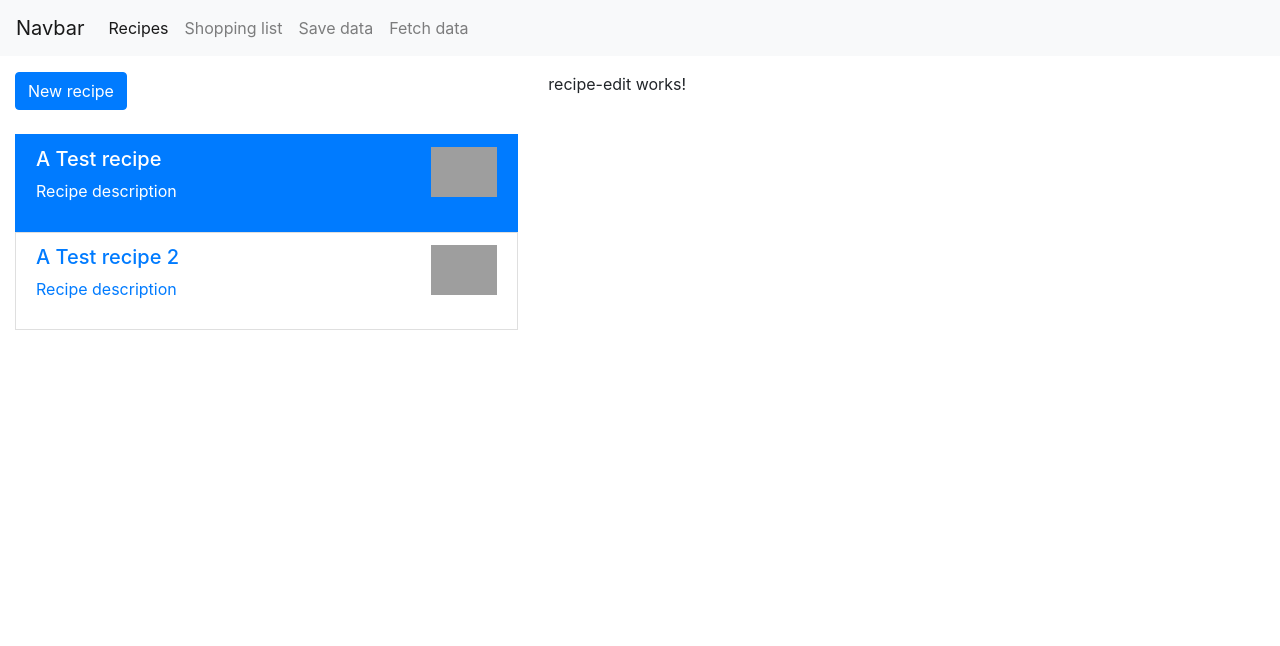
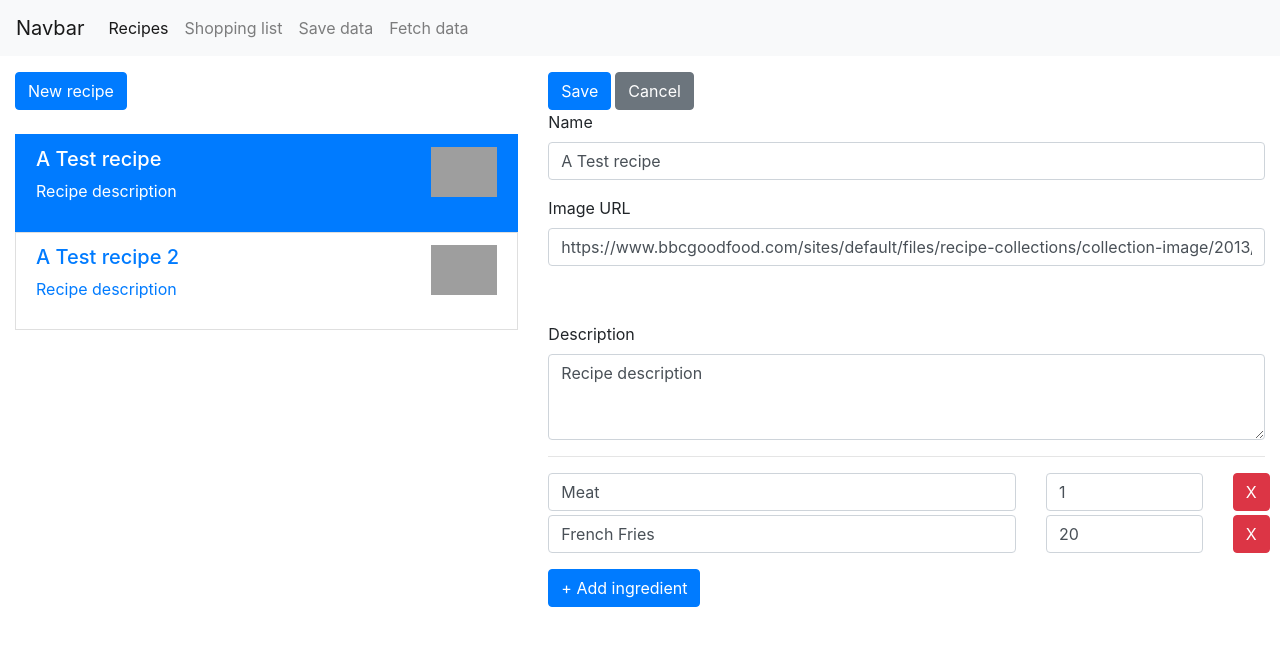
Before and after one commit to sonnck94/udemy-course, an Angular app: page /recipes/1/edit in a window 1280 px wide. Shown: the top 646 px of the page. Built offline with nearby package versions, Linux system fonts and the light colour scheme; grey boxes are pictures that could not be loaded.

Commit message:
edit recipe

```diff
--- a/src/app/app.module.ts
+++ b/src/app/app.module.ts
@@ -1,6 +1,6 @@
 import { BrowserModule } from '@angular/platform-browser';
 import { NgModule } from '@angular/core';
-import { FormsModule } from '@angular/forms';
+import { FormsModule, ReactiveFormsModule } from '@angular/forms';
 
 import { AppComponent } from './app.component';
 import { HeaderComponent } from './header/header.component';
@@ -33,6 +33,7 @@
   imports: [
     BrowserModule,
     FormsModule,
+    ReactiveFormsModule,
     AppRoutingModule,
   ],
   providers: [ShoppingListService],
--- a/src/app/recipes/recipe-edit/recipe-edit.component.css
+++ b/src/app/recipes/recipe-edit/recipe-edit.component.css
@@ -0,0 +1,3 @@
+input.ng-invalid, textarea.ng-invalid{
+  border: 1px solid red;
+}
--- a/src/app/recipes/recipe-edit/recipe-edit.component.html
+++ b/src/app/recipes/recipe-edit/recipe-edit.component.html
@@ -1 +1,76 @@
-<p>recipe-edit works!</p>
+<div class="row">
+  <div class="col-12">
+    <form [formGroup]="recipeForm" (ngSubmit)="onSubmit()">
+      <div class="row">
+        <div class="col-12">
+          <button
+            class="btn btn-primary"
+            [disabled]="!recipeForm.valid"
+          >Save</button>
+          <button class="btn btn-secondary ml-1" type="button">Cancel</button>
+        </div>
+      </div>
+      <div class="row">
+        <div class="col-12">
+          <div class="form-group">
+            <label for="" class="">Name</label>
+            <input
+              type="text"
+              class="form-control"
+              placeholder="Enter recipe name"
+              formControlName="name">
+          </div>
+          <div class="form-group">
+            <label for="" class="">Image URL</label>
+            <input
+              type="text"
+              class="form-control"
+              placeholder="Enter image path"
+              formControlName="imagePath">
+          </div>
+          <div class="form-group">
+            <img src="" alt="">
+          </div>
+          <div class="form-group">
+            <label for="" class="">Description</label>
+            <textarea
+              type="text"
+              class="form-control"
+              placeholder="Enter description"
+              rows="3"
+              formControlName="description">
+            </textarea>
+          </div>
+          <hr>
+          <div class="form-group" formArrayName="ingredients">
+            <div class="row mt-1"
+              *ngFor="let ingredient of recipeForm.get('ingredients').controls; let i = index"
+              [formGroupName]="i">
+              <div class="col-8">
+                <input
+                  type="text"
+                  class="form-control"
+                  formControlName="name">
+              </div>
+              <div class="col-3">
+                <input
+                  type="text"
+                  class="form-control"
+                  type="number"
+                  formControlName="amount">
+              </div>
+              <div class="col-1">
+                <button class="btn btn-danger">X</button>
+              </div>
+            </div>
+          </div>
+          <div class="row">
+            <div class="col-12">
+              <button class="btn btn-primary" type="button" (click)="onAddIngredient()">+ Add ingredient</button>
+            </div>
+          </div>
+        </div>
+      </div>
+    </form>
+  </div>
+</div>
--- a/src/app/recipes/recipe-edit/recipe-edit.component.ts
+++ b/src/app/recipes/recipe-edit/recipe-edit.component.ts
@@ -1,5 +1,7 @@
 import { Component, OnInit } from '@angular/core';
+import { FormArray, FormControl, FormGroup, NgForm, Validators } from '@angular/forms';
 import { ActivatedRoute, Params } from '@angular/router';
+import { RecipeService } from '../recipe.service';
 
 @Component({
   selector: 'app-recipe-edit',
@@ -7,16 +9,62 @@
   styleUrls: ['./recipe-edit.component.css']
 })
 export class RecipeEditComponent implements OnInit {
+  recipeForm: FormGroup;
+  editMode: boolean = false;
+  id: number;
 
-  constructor(private route: ActivatedRoute) { }
+  constructor(private route: ActivatedRoute,private recipeServive: RecipeService) { }
 
   ngOnInit(): void {
     this.route.params.subscribe(
       (params: Params) => {
-        let id = +params.id;
-
+        this.id = +params.id;
+        this.editMode = this.id != null;
+        this.initForm();
       }
     )
   }
 
+
+  onAddIngredient(){
+    let newIngredient = new FormGroup({
+      'name': new FormControl(null, Validators.required),
+      'amount': new FormControl(null, [Validators.required, Validators.pattern(/^[1-9]+[0-9]*$/)]),
+    });
+    (<FormArray>this.recipeForm.get('ingredients')).push(newIngredient);
+  }
+
+  onSubmit(){
+    console.log(this.recipeForm);
+
+  }
+
+
+  initForm(){
+    let recipeName = '';
+    let recipeImagePath = '';
+    let recipeDescription = '';
+    let recipeIngredients =  new FormArray([]);
+
+    if(this.editMode){
+      let recipe = this.recipeServive.getRecipe(this.id);
+      recipeName = recipe.name;
+      recipeImagePath = recipe.imagePath;
+      recipeDescription = recipe.description;
+      if(recipe.ingredients){
+        for(let ingredient of recipe.ingredients){
+          recipeIngredients.push(new FormGroup({
+            'name': new FormControl(ingredient.name, Validators.required),
+            'amount': new FormControl(ingredient.amount, [Validators.required, Validators.pattern(/^[1-9]+[0-9]*$/)]),
+          }))
+        }
+      }
+    }
+    this.recipeForm = new FormGroup({
+      'name': new FormControl(recipeName, [Validators.required]),
+      'imagePath': new FormControl(recipeImagePath, [Validators.required]),
+      'description': new FormControl(recipeDescription, Validators.required),
+      'ingredients': recipeIngredients,
+    });
+  }
 }
```
